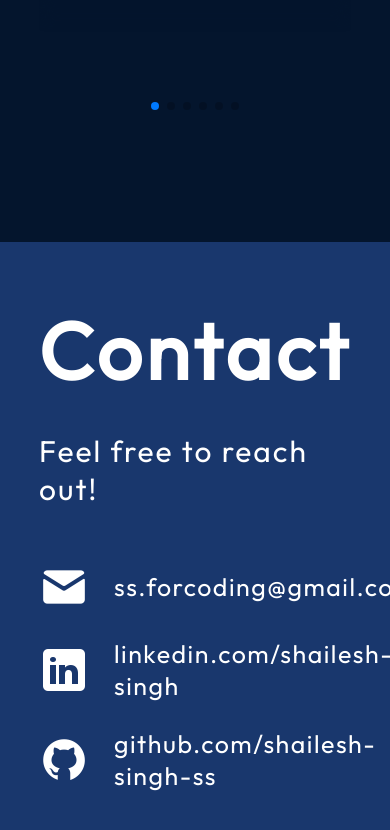
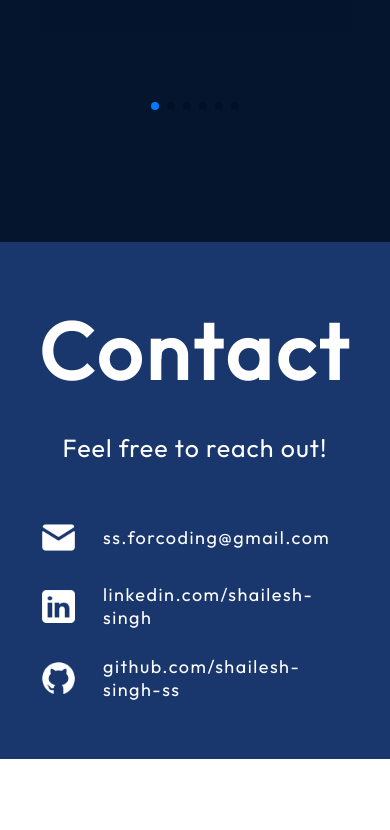
Before and after one commit to shailesh-singh-ss/My_Portfolio, a React (Vite) app: page / in a window 390 px wide. Shown: the part 4410-5240 px from the top of the page. After the commit the page ends 5169 px from the top, so only its background shows below. Built offline with nearby package versions, Linux system fonts and the light colour scheme; no server answers.

Commit message:
Refactor image rendering and link behavior in Contact component

```diff
--- a/src/components/Contact/Contact.jsx
+++ b/src/components/Contact/Contact.jsx
@@ -12,18 +12,19 @@ export const Contact = () => {
       </div>
       <ul className={styles.links}>
         <li className={styles.link}>
-          <img src={getImageUrl("contact/emailIcon.png")} alt="Email icon" />
+          <img src={getImageUrl("contact/emailIcon.png")} alt="Email icon" className={styles.linkIcon} />
           <a href="mailto:ss.forcoding@gmail.com">ss.forcoding@gmail.com</a>
         </li>
         <li className={styles.link}>
           <img
             src={getImageUrl("contact/linkedinIcon.png")}
             alt="LinkedIn icon"
+            className={styles.linkIcon}
           />
           <a href="https://www.linkedin.com/in/shailesh-singh-544bb3229" target="_blank">linkedin.com/shailesh-singh</a>
         </li>
         <li className={styles.link}>
-          <img src={getImageUrl("contact/githubIcon.png")} alt="Github icon" />
+          <img src={getImageUrl("contact/githubIcon.png")} alt="Github icon" className={styles.linkIcon} />
           <a href="https://github.com/shailesh-singh-ss" target="_blank">github.com/shailesh-singh-ss</a>
         </li>
       </ul>
--- a/src/components/Contact/Contact.module.css
+++ b/src/components/Contact/Contact.module.css
@@ -46,7 +46,7 @@
   letter-spacing: 1.5px;
 }
 
-@media screen and (max-width: 830px) {
+@media screen and (max-width: 750px) {
   .container {
     flex-direction: column;
     gap: 23px;
@@ -60,20 +60,21 @@
 
   .links {
     align-items: left;
-
   }
 
   .text p {
-    font-size: 30px;
+    font-size: 25px;
     font-weight: 400;
-    letter-spacing: 2px;
+    letter-spacing: 1px;
     margin: 10% 0;
   }
 
   .link a {
-    font-size: 25px;
+    font-size: 18px;
     font-weight: 400;
   }
 
-
+  .linkIcon {
+    width: 39px;
+  }
 }
```
